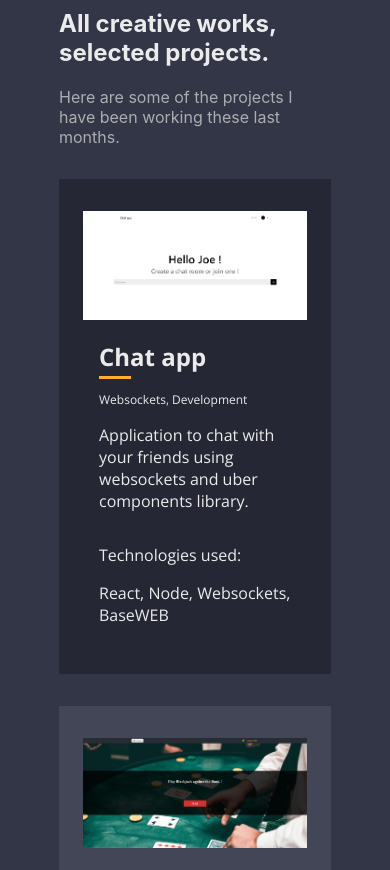
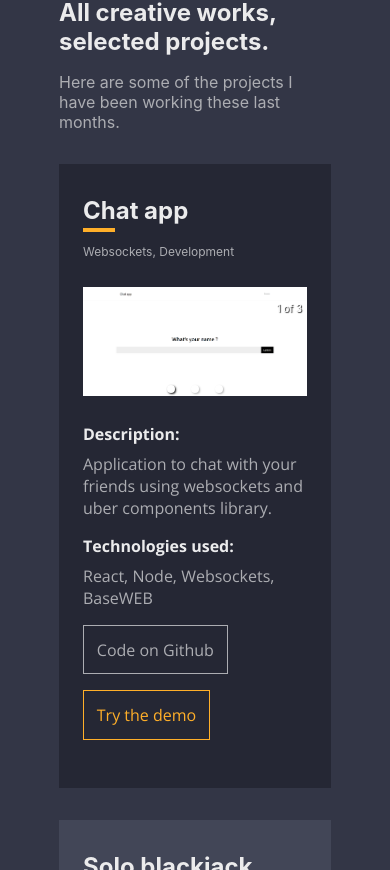
Before and after one commit to PierreWCS/react-gh-pages, a React (Create React App) app: page / in a window 390 px wide. Shown: the part 1994-2864 px from the top of the page. Built offline with nearby package versions, Linux system fonts and the light colour scheme.

Commit message:
project overview and carousel changes, responsive ok

```diff
--- a/src/components/Homepage/Portfolio/Portfolio.css
+++ b/src/components/Homepage/Portfolio/Portfolio.css
@@ -37,6 +37,11 @@
 .iconTextProjectSquare {
   display: flex;
   width: 200px;
+}
+
+.portfolioText h2 {
+  margin: 0;
+  color: #ebebec;
 }
 
 .projectSquareTitle {
--- a/src/components/Homepage/Portfolio/Portfolio.js
+++ b/src/components/Homepage/Portfolio/Portfolio.js
@@ -13,6 +13,8 @@ const Portfolio = () => {
   const [isProjectDetailsVisible, setIsProjectDetailsVisible] = useState(false);
   const [selectedProject, setSelectedProject] = useState(false);
   const [selectedImagesData, setSelectedImageData] = useState(null);
+  const [autoPlayStatus, setAutoPlayStatus] = useState(true);
+  const [isCarouselFullScreen, setIsCarouselFullScreen] = useState(true);
 
   useEffect(() => {
     console.log("selectedImagesData", selectedImagesData);
@@ -80,11 +82,14 @@ const Portfolio = () => {
         <div className="selectedProjects">
           <div className="firstColumnSelectedProjects">
             <div className="portfolioText">
-              <p style={{ margin: "5px 0" }}>- Portfolio</p>
+              <p style={{ margin: "5px 0", color: "#acadb2" }}>- Portfolio</p>
               <h2 style={{ width: "250px" }}>
                 All creative works, selected projects.
               </h2>
-              <p className="projectsLastMonthsText">
+              <p
+                style={{ color: "#acadb2" }}
+                className="projectsLastMonthsText"
+              >
                 Here are some of the projects I have been working these last
                 months.
               </p>
@@ -96,9 +101,7 @@ const Portfolio = () => {
               <ProjectOverview
                 key={project.id}
                 project={project}
-                setSelectedImageData={setSelectedImageData}
-                setSelectedProject={setSelectedProject}
-                setIsProjectDetailsVisible={setIsProjectDetailsVisible}
+                setIsCarouselFullScreen={setIsCarouselFullScreen}
               />
             ))}
           </div>
--- a/src/components/Homepage/Portfolio/ProjectOverview.css
+++ b/src/components/Homepage/Portfolio/ProjectOverview.css
@@ -2,18 +2,13 @@
 
 .projectOverview {
   display: flex;
-  flex-direction: row;
+  flex-direction: column;
   background-color: #252734;
   width: 100%;
-  height: 22rem;
   margin: 1rem 0;
   padding: 2rem 1.5rem;
   box-sizing: border-box;
   transition: ease 0.3s;
-  cursor: pointer;
-}
-.projectOverview:hover {
-  background-color: rgba(0, 0, 0, 0.1);
 }
 
 .projectOverviewDark {
@@ -45,27 +40,43 @@
   width: 300px;
 }
 
-.firstColumnSelectedProjects h2 {
-  color: #ebebec;
-  margin-top: 1rem;
+.imageContainer {
+  width: 100%;
+  transition: ease-in-out 0.3s;
+  height: 100%;
 }
 
-.firstColumnSelectedProjects p {
-  color: #acadb2;
-}
-
-.imageContainer {
-  width: 60%;
-  transition: ease-in-out 0.3s;
-  cursor: pointer;
+.projectImage {
+  height: 100%;
 }
 
 .projectTextContainer {
-  width: 40%;
+  width: 100%;
+  padding: 1rem 0;
   color: #ebebec;
   text-align: start;
   font-family: "Open Sans", sans-serif;
   box-sizing: border-box;
+}
+
+.projectDescriptionContainer {
+  width: 50%;
+  padding-right: 1rem;
+  box-sizing: border-box;
+}
+
+.projectTechsContainer {
+  width: 25%;
+  padding-right: 1rem;
+  box-sizing: border-box;
+}
+
+.columnButtonsText {
+  width: 20%;
+  display: flex;
+  flex-direction: column;
+  width: 20%;
+  align-items: flex-start;
 }
 
 .textLeft {
@@ -77,8 +88,10 @@
 }
 
 .projectTitle {
-  margin: 0;
-  padding-bottom: 0.2rem;
+  margin: 0 0 0.2rem;
+  width: 100%;
+  text-align: start;
+  color: #ebebec;
 }
 
 .underlineProjectTitle {
@@ -87,23 +100,27 @@
   width: 2rem;
 }
 
-.projectImage {
-  width: 100%;
-  max-height: 100%;
-}
-
 @media (max-width: 1060px) {
   .projectOverview {
     flex-direction: column;
     height: auto;
   }
 
-  .imageContainer {
+  .projectDescriptionContainer,
+  .projectTechsContainer,
+  .columnButtonsText {
     width: 100%;
+    padding: 0;
   }
 
-  .projectTextContainer {
-    padding-top: 1rem;
-    width: 100%;
+  .projectDescriptionContainer,
+  .projectTechsContainer {
+    margin-bottom: 1rem;
+  }
+
+  .projectTextElementsContainers {
+    flex-direction: column;
+    align-items: center;
+    justify-content: center;
   }
 }
--- a/src/components/Homepage/Portfolio/ProjectOverview.js
+++ b/src/components/Homepage/Portfolio/ProjectOverview.js
@@ -1,45 +1,99 @@
-import React from "react";
+import React, { useState } from "react";
 import "./ProjectOverview.css";
 
 import projectsData from "../../ProjectDetails/projectsData.json";
+import MyCarousel from "../../ProjectDetails/Carousel";
 
-const ProjectOverview = ({
-  project,
-  setSelectedProject,
-  setSelectedImageData,
-  setIsProjectDetailsVisible,
-}) => (
+const ProjectOverview = ({ project, setAutoPlayStatus }) => {
+  const [isCarouselFullScreen, setIsCarouselFullScreen] = useState(false);
+
+  return (
     <div
-    onClick={() => {
-      setSelectedProject(project);
-      setIsProjectDetailsVisible(true);
-      setSelectedImageData(
-        projectsData.filter((currProject) => currProject.id === project.id)
-      );
-      document.body.style.overflow = "hidden";
-    }}
       key={project.id}
       className={
-      project.id % 2 ? "projectOverview projectOverviewDark" : "projectOverview"
+        project.id % 2
+          ? "projectOverview projectOverviewDark"
+          : "projectOverview"
       }
     >
+      <h2 className="projectTitle">{project.name}</h2>
+      <div className="underlineProjectTitle"></div>
+      <p
+        style={{
+          fontSize: "12px",
+          color: "#acadb2",
+          width: "100%",
+          textAlign: "start",
+          paddingBottom: "1rem",
+        }}
+      >
+        {project.type}
+      </p>
       <div className="imageContainer">
-      <img
-        className="projectImage"
-        src={require(`../../../assets/images/${project.images[0].image}`)}
-        alt="blackjack"
+        <MyCarousel
+          autoPlayStatus={false}
+          setAutoPlayStatus={setAutoPlayStatus}
+          isFullScreen={isCarouselFullScreen}
+          setIsFullScreen={setIsCarouselFullScreen}
+          projectImages={project.images}
         />
       </div>
 
-    <div className="projectTextContainer textRight">
-      <h2 className="projectTitle">{project.name}</h2>
-      <div className="underlineProjectTitle" />
-      <p style={{ fontSize: "12px" }}>{project.type}</p>
-      <p>{project.description}</p>
-      <p style={{ margin: "2rem 0 .5rem 0" }}>Technologies used:</p>
-      <p>{project.technologies}</p>
+      <div className="projectTextContainer">
+        <div
+          className="projectTextElementsContainers"
+          style={{
+            display: "flex",
+            alignItems: "flex-start",
+            justifyContent: "space-between",
+            width: "100%",
+          }}
+        >
+          <div className="projectDescriptionContainer">
+            <h4 style={{ margin: "0 0 .5rem" }}>Description:</h4>
+            <p style={{ margin: 0, color: "#acadb2" }}>{project.description}</p>
+          </div>
+          <div className="projectTechsContainer">
+            <h4 style={{ margin: "0 0 .5rem 0" }}>Technologies used:</h4>
+            <p style={{ color: "#acadb2", margin: 0 }}>
+              {project.technologies}
+            </p>
+          </div>
+          <div className="columnButtonsText">
+            <a
+              style={{
+                color: "#acadb2",
+                textDecoration: "none",
+                border: "solid 1px #acadb2",
+                boxSizing: "border-box",
+                marginBottom: "1rem",
+                padding: ".8rem",
+              }}
+              target="_blank"
+              rel="noopener noreferrer"
+              href={project.link}
+            >
+              Code on Github
+            </a>
+            <a
+              style={{
+                color: "#ffaf29",
+                textDecoration: "none",
+                border: "solid 1px #ffaf29",
+                boxSizing: "border-box",
+                padding: ".8rem",
+              }}
+              target="_blank"
+              rel="noopener noreferrer"
+              href={project.demo}
+            >
+              Try the demo
+            </a>
+          </div>
+        </div>
       </div>
     </div>
   );
+};
 
 export default ProjectOverview;
--- a/src/components/ProjectDetails/Carousel.js
+++ b/src/components/ProjectDetails/Carousel.js
@@ -2,25 +2,19 @@ import React from "react";
 import { Carousel } from "react-responsive-carousel";
 import "./ProjectDetails.css";
 
-const MyCarousel = ({ autoPlayStatus, projectImages, setAutoPlayStatus }) => (
-  <Carousel infiniteLoop={true} autoPlay={autoPlayStatus} showThumbs={false}>
-    {projectImages
-      ? projectImages.map((projectImage, key) => {
+const MyCarousel = ({ projectImages }) => (
+  <Carousel infiniteLoop={true} autoPlay={false} showThumbs={false}>
+    {projectImages &&
+      projectImages.map((projectImage, key) => {
         return (
-            <div
-              onClick={() => {
-                setAutoPlayStatus(false);
-              }}
-              key={key}
-            >
+          <div key={key}>
             <img
               src={require(`../../assets/images/${projectImage.image}`)}
               alt={projectImage.legend}
             />
           </div>
         );
-        })
-      : null}
+      })}
   </Carousel>
 );
 
--- a/src/components/ProjectDetails/projectsData.json
+++ b/src/components/ProjectDetails/projectsData.json
@@ -9,12 +9,12 @@
     "link": "https://github.com/PierreWCS/socket.io-chat",
     "images": [
       {
+        "image": "chatapp/connect.PNG",
+        "legend": "Connect page"
+      },
+      {
         "image": "chatapp/home.PNG",
         "legend": "Homepage"
-      },
-      {
-        "image": "chatapp/connect.PNG",
-        "legend": "Connect page"
       },
       {
         "image": "chatapp/chatroom.PNG",
```
Lines whose indentation alone changed are shown as unchanged.
